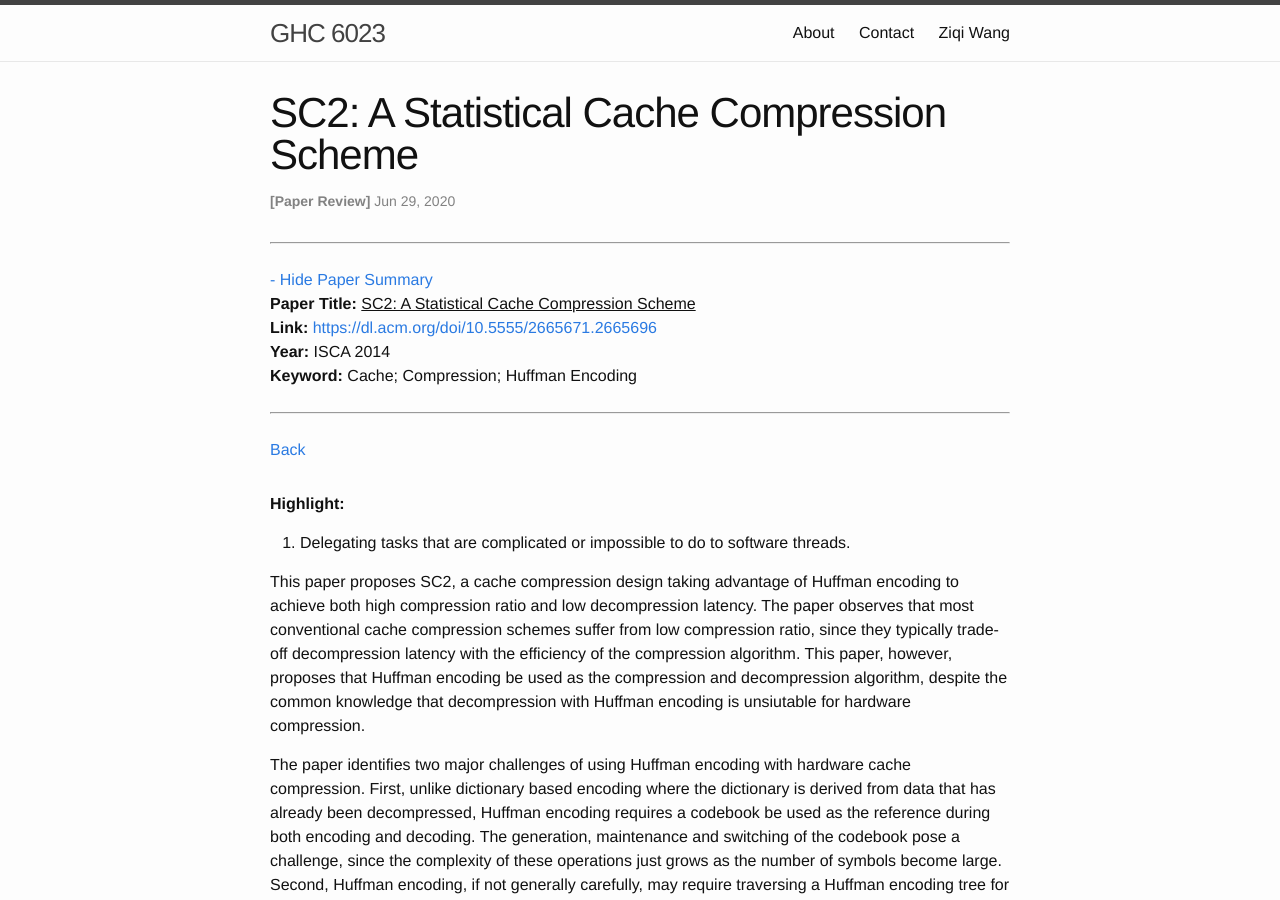
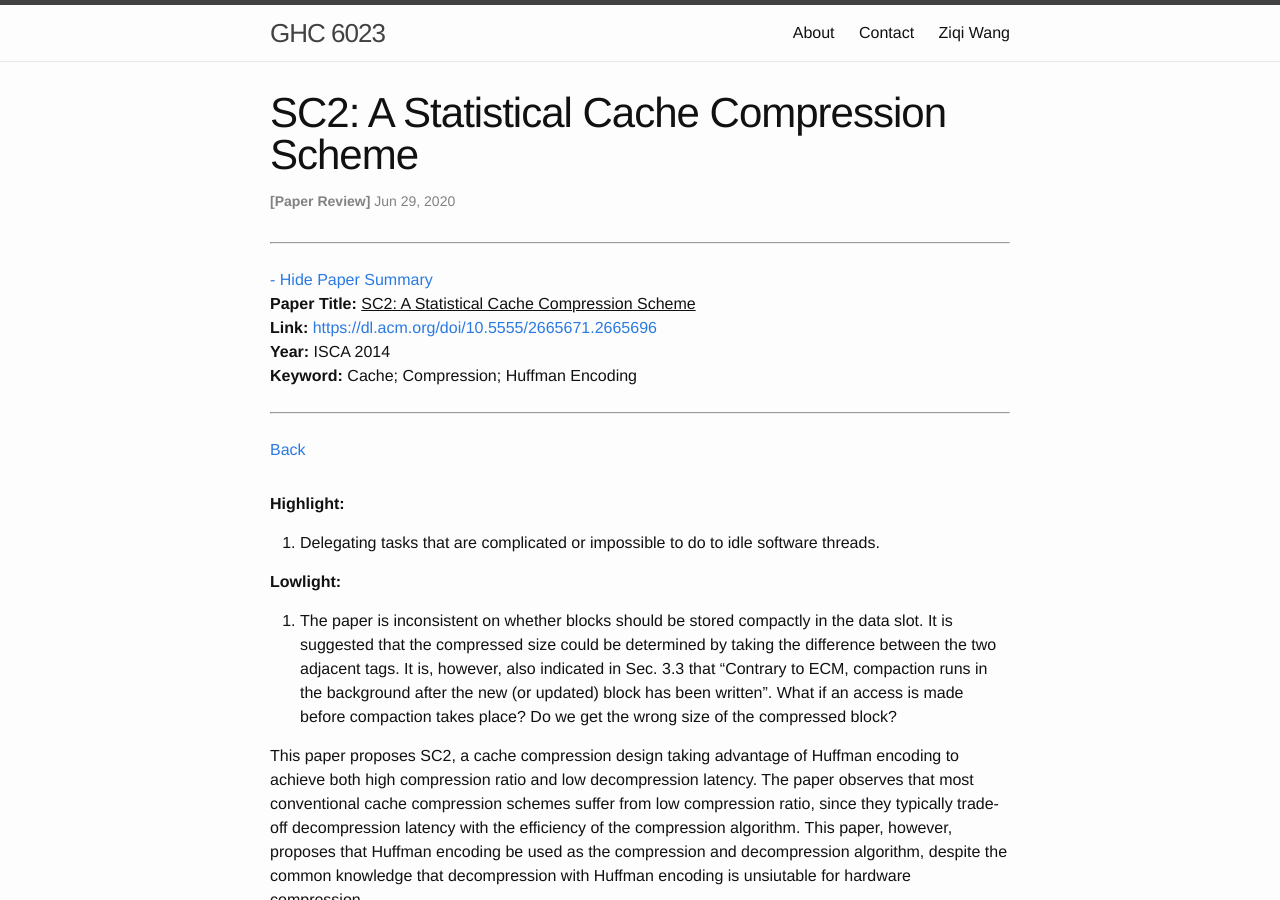
Before and after one commit to wangziqi2013/wangziqi2013.github.io, a Jekyll site: the page built from _posts/2020-06-29-sc2.markdown, in a window 1280 px wide and 900 px high. Built offline with Jekyll 4.4.1, drawn with Linux system fonts in a browser that asks for light colours.

Commit message:
Adding lowlight

```diff
--- a/_posts/2020-06-29-sc2.markdown
+++ b/_posts/2020-06-29-sc2.markdown
@@ -15,9 +15,14 @@ version_mgmt:
 
 **Highlight:**
 
-1. Delegating tasks that are complicated or impossible to do to software threads.
+1. Delegating tasks that are complicated or impossible to do to idle software threads.
 
+**Lowlight:**
 
+1. The paper is inconsistent on whether blocks should be stored compactly in the data slot. It is suggested that the
+   compressed size could be determined by taking the difference between the two adjacent tags. It is, however, also
+   indicated in Sec. 3.3 that "Contrary to ECM, compaction runs in the background after the new (or updated) block has
+   been written". What if an access is made before compaction takes place? Do we get the wrong size of the compressed block?
 
 This paper proposes SC2, a cache compression design taking advantage of Huffman encoding to achieve both high compression
 ratio and low decompression latency. The paper observes that most conventional cache compression schemes suffer from low
```
